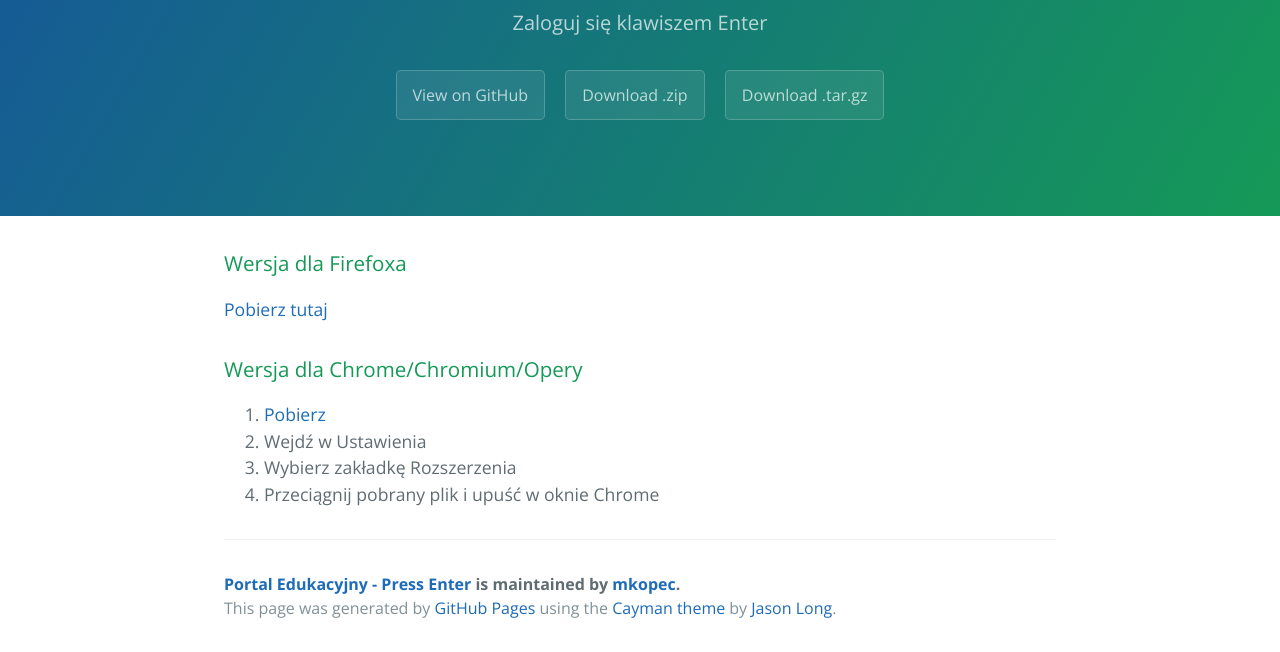
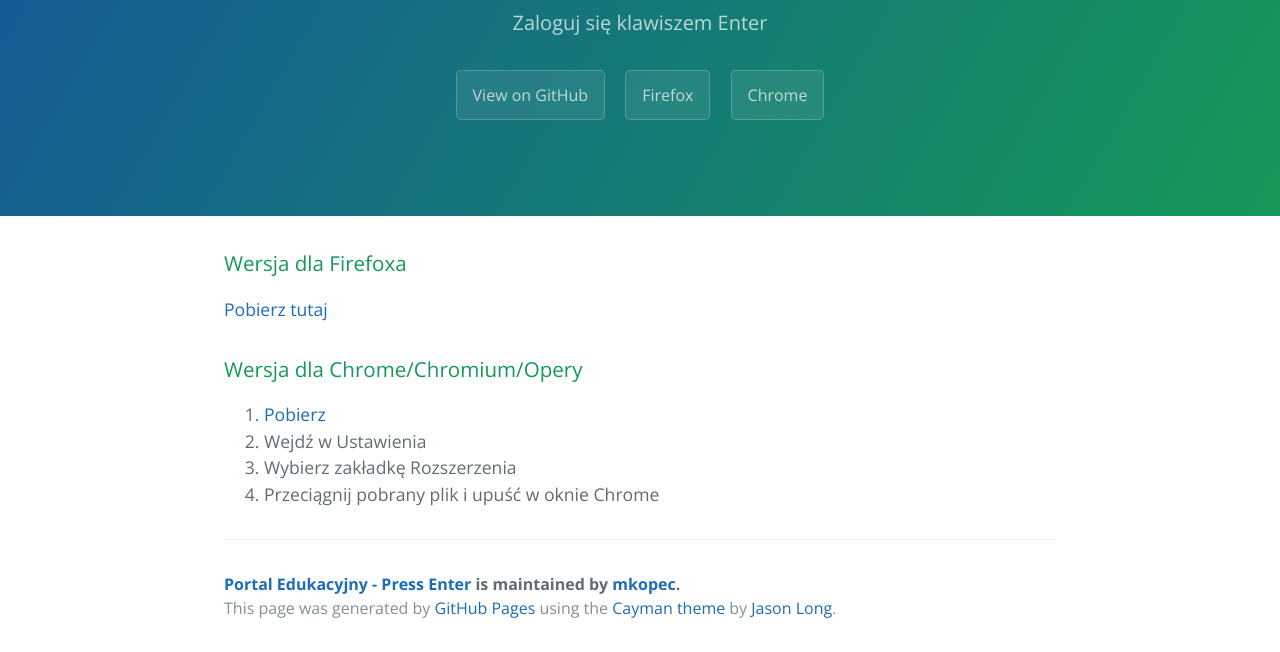
Before and after one commit to mkopec/pepe, a plain HTML site: page index.html in a window 1280 px wide. Shown: the part 167-819 px from the top of the page. Drawn offline with nearby package versions, Linux system fonts and the light colour scheme.

Commit message:
Changed the front page buttons

```diff
--- a/index.html
+++ b/index.html
@@ -14,8 +14,8 @@
       <h1 class="project-name">Portal Edukacyjny</h1>
       <h2 class="project-tagline">Zaloguj się klawiszem Enter</h2>
       <a href="https://github.com/mkopec/pepe" class="btn">View on GitHub</a>
-      <a href="https://github.com/mkopec/pepe/zipball/master" class="btn">Download .zip</a>
-      <a href="https://github.com/mkopec/pepe/tarball/master" class="btn">Download .tar.gz</a>
+      <a href="https://addons.mozilla.org/pl/firefox/addon/pepe/" class="btn">Firefox</a>
+      <a href="https://github.com/mkopec/pepe/blob/master/bin/chrome.crx?raw=true" class="btn">Chrome</a></a>
     </section>
 
     <section class="main-content">
```
